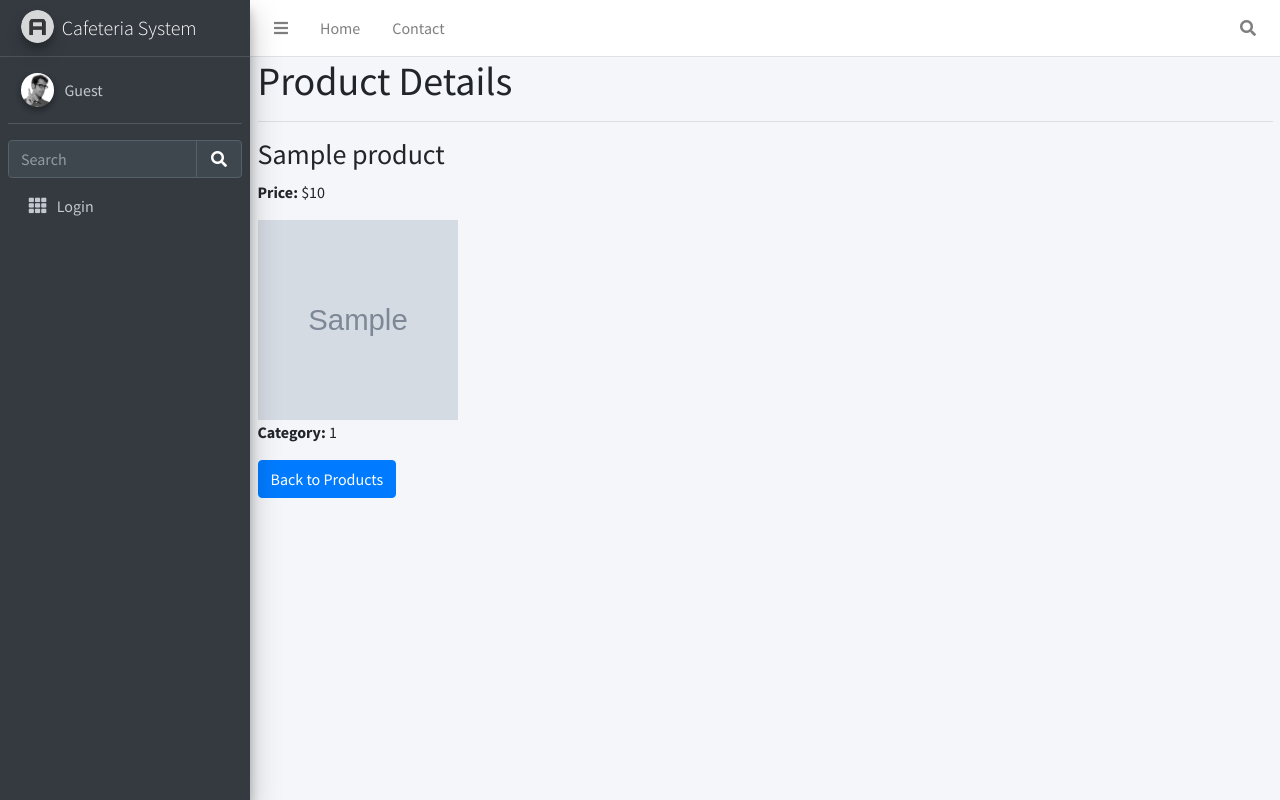
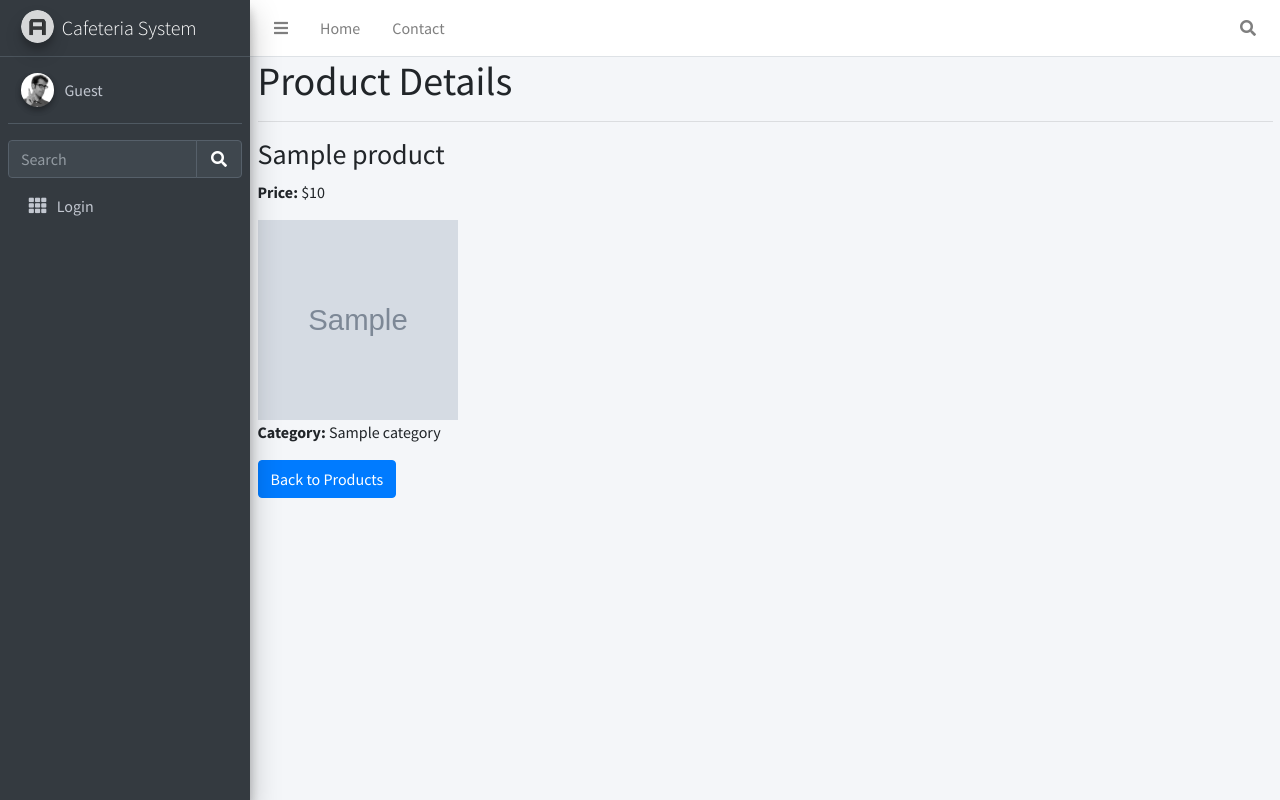
Before and after one commit to mostafa2080/cafeteria-system-php, a PHP site: template app/Views/product/show.php in a window 1280 px wide. Run offline with PHP 8.4, Linux system fonts and the light colour scheme; the template is opened without the code that fills it: most values are stand-ins (such as "Sample title", 1, 10 or a date in 2020); grey boxes marked "Sample" are stand-in pictures; some libraries are stand-ins or nearby versions.

Commit message:
product category population in show added

```diff
--- a/app/Views/product/show.php
+++ b/app/Views/product/show.php
@@ -15,7 +15,7 @@ include 'app/Views/Layout-top.php';
 			<h3><?= $product->name ?></h3>
 			<p><strong>Price:</strong> $<?= $product->price ?></p>
 			<img src="/public/images/<?= $product->image ?>" alt="<?= $product->name ?>" width="200" height="200"/>
-			<p><strong>Category:</strong> <?= $product->categoryID ?></p>
+			<p><strong>Category:</strong> <?= $category->name ?></p>
 		<?php else: ?>
 			<p>Product not found</p>
 		<?php endif; ?>
```
Also changed, not shown: app/Controllers/ProductController.php (+4 -7 lines), public/images/1682785786-istockphoto-505168330-612x612.jpg (added), public/images/1682787124-istockphoto-505168330-612x612.jpg (added).
